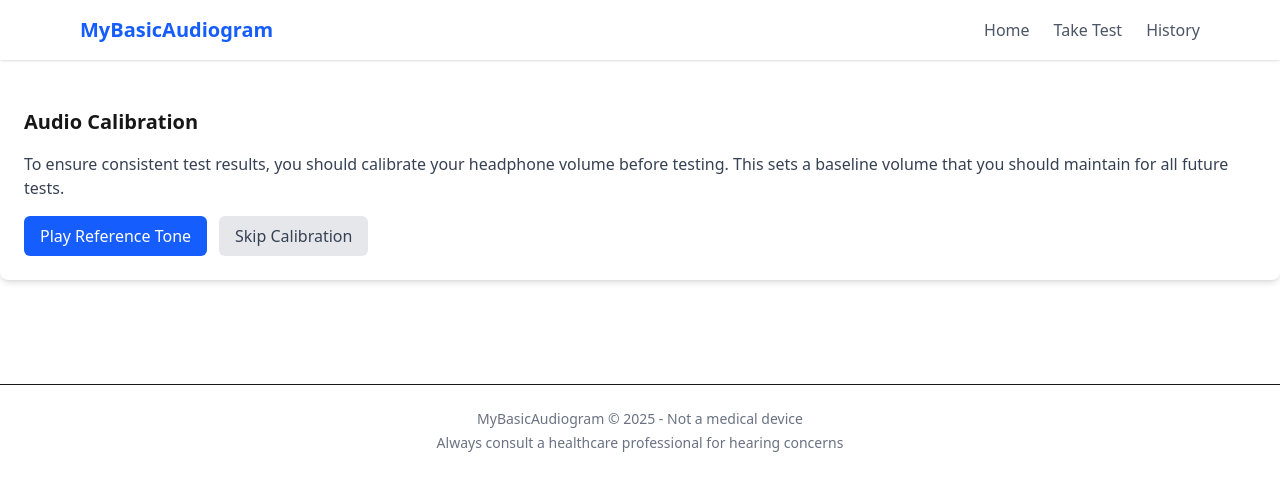
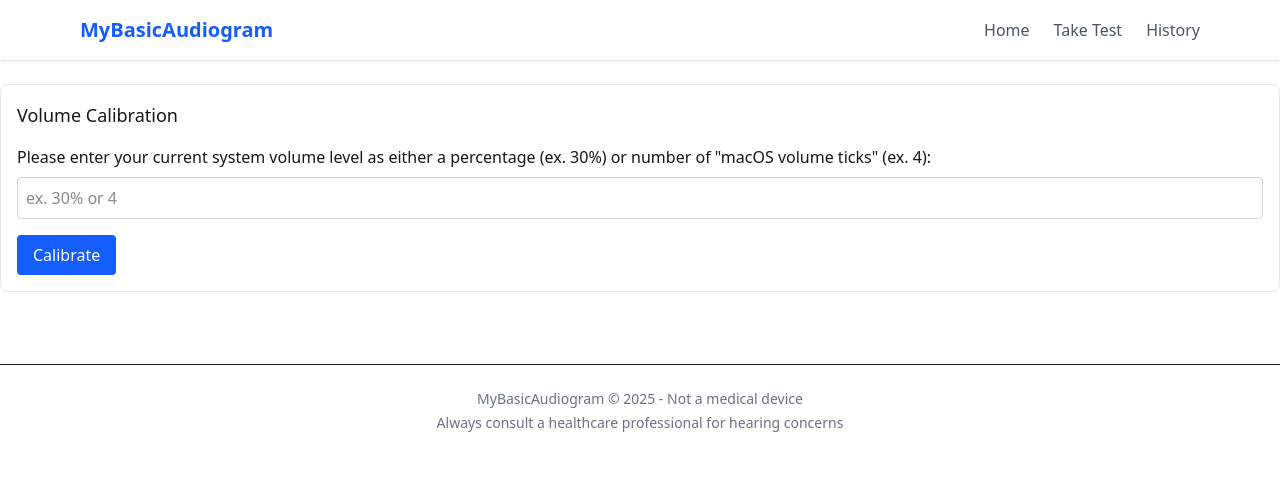
Before and after one commit to blakefrederick/MyBasicAudiogram, a Next.js app: page /test in a window 1280 px wide. Both pictures are taken after typing "Sample" into the empty fields and a click on the button "Confirm Headphones". Shown: the top 490 px of the page. Built offline with nearby package versions, Linux system fonts and the light colour scheme.

Commit message:
important updates

```diff
--- a/src/app/test/page.tsx
+++ b/src/app/test/page.tsx
@@ -101,7 +101,7 @@ export default function TestPage() {
   }
 
   if (!calibrationConfirmed) {
-    return <CalibrationComponent onCalibrated={handleCalibrationConfirmed} />;
+    return <CalibrationComponent onContinue={handleCalibrationConfirmed} />;
   }
 
   return (
--- a/src/components/CalibrationComponent.tsx
+++ b/src/components/CalibrationComponent.tsx
@@ -1,134 +1,75 @@
 'use client';
 
 import { useState } from 'react';
-import { playTone } from '@/lib/tonePlayer';
 import { useVolumeCalibration } from '@/lib/calibration';
 
-interface CalibrationComponentProps {
-  onCalibrated: () => void;
-}
+export default function CalibrationComponent({ onContinue }) {
+  const {
+    isCalibrated,
+    calibrate,
+    resetCalibration,
+  } = useVolumeCalibration();
 
-export default function CalibrationComponent({ onCalibrated }: CalibrationComponentProps) {
-  const { calibrate, resetCalibration, showVolumeWarning } = useVolumeCalibration();
-  const [playingState, setPlayingState] = useState(false);
-  const [step, setStep] = useState<'intro' | 'playing' | 'adjust' | 'complete'>('intro');
+  const [volumeInput, setVolumeInput] = useState('');
 
-  const handlePlayReferenceSound = () => {
-    setPlayingState(true);
-    setStep('playing');
-
-    // Play a 1000 Hz tone at 50% volume as a reference
-    playTone(1000, 50, 'left', 2.0);
-
-    setTimeout(() => {
-      setPlayingState(false);
-      setStep('adjust');
-    }, 2000);
-  };
-
-  const handleConfirmCalibration = () => {
-    calibrate();
-    setStep('complete');
-    onCalibrated();
-  };
-
-  const handleSkipCalibration = () => {
-    onCalibrated();
-  };
-
-  const handleResetCalibration = () => {
-    resetCalibration();
-    setStep('intro');
+  const handleCalibrate = () => {
+    if (volumeInput) {
+      const isPercentage = volumeInput.includes('%');
+      const calibrationValue = isPercentage
+        ? volumeInput.trim()
+        : `${volumeInput.trim()} ticks`;
+      localStorage.setItem('audiogram_calibration_volume', calibrationValue);
+      calibrate();
+      // After calibration, continue to the test
+      onContinue();
+    } else {
+      alert('Please enter your system volume level as either a percentage (ex. 30%) or number of "macOS volume ticks" (ex. 4).');
+    }
   };
 
   return (
-    <div className="mb-8 p-6 bg-white rounded-lg shadow-md">
-      <h2 className="text-xl font-semibold mb-4">Audio Calibration</h2>
+    <div className="p-4 border border-gray-200 rounded-lg bg-white">
+      <h2 className="text-lg font-medium mb-4">Volume Calibration</h2>
 
-      {showVolumeWarning && (
-        <div className="mb-4 p-3 bg-yellow-100 text-yellow-800 rounded-md">
-          <p className="font-medium">System volume may have changed</p>
-          <p className="text-sm">
-            It appears your system volume has changed since calibration. For accurate results,
-            please recalibrate or ensure volume is at the same level as your previous tests.
+      {!isCalibrated ? (
+        <div>
+          <p className="mb-2">
+            Please enter your current system volume level as either a percentage (ex. 30%) or number of "macOS volume ticks" (ex. 4):
           </p>
+          <input
+            type="text"
+            value={volumeInput}
+            onChange={(e) => setVolumeInput(e.target.value)}
+            placeholder="ex. 30% or 4"
+            className="w-full p-2 border border-gray-300 rounded mb-4"
+          />
+          <button
+            onClick={handleCalibrate}
+            className="px-4 py-2 bg-blue-600 text-white rounded hover:bg-blue-700"
+          >
+            Calibrate
+          </button>
         </div>
-      )}
-
-      {step === 'intro' && (
-        <>
-          <p className="mb-4 text-gray-700">
-            To ensure consistent test results, you should calibrate your headphone volume before testing.
-            This sets a baseline volume that you should maintain for all future tests.
+      ) : (
+        <div>
+          <p className="mb-4">
+            {`Please set your system volume to ${localStorage.getItem('audiogram_calibration_volume')} for consistent results.`}
           </p>
-
-          <button
-            onClick={handlePlayReferenceSound}
-            className="px-4 py-2 bg-blue-600 text-white rounded-md hover:bg-blue-700 focus:outline-none focus:ring-2 focus:ring-blue-500 focus:ring-offset-2 mr-3"
-          >
-            Play Reference Tone
-          </button>
-
-          <button
-            onClick={handleSkipCalibration}
-            className="px-4 py-2 bg-gray-200 text-gray-700 rounded-md hover:bg-gray-300 focus:outline-none focus:ring-2 focus:ring-gray-400 focus:ring-offset-2"
-          >
-            Skip Calibration
-          </button>
-        </>
-      )}
-
-      {step === 'playing' && (
-        <div className="text-center p-8">
-          <div className={playingState ? "animate-pulse" : ""}>
-            <svg className="w-16 h-16 mx-auto text-blue-500" fill="none" viewBox="0 0 24 24" stroke="currentColor">
-              <path strokeLinecap="round" strokeLinejoin="round" strokeWidth={2} d="M15.536 8.464a5 5 0 010 7.072m2.828-9.9a9 9 0 010 12.728M5.586 15.536a5 5 0 001.414 1.414m3.172-9.9a9 9 0 012.12-2.12" />
-            </svg>
-          </div>
-          <p className="mt-4 text-gray-700">
-            Playing reference tone...
-          </p>
-        </div>
-      )}
-
-      {step === 'adjust' && (
-        <>
-          <p className="mb-4 text-gray-700">
-            Adjust your headphone volume to a comfortable level where you can clearly hear the reference tone.
-            Remember this volume setting for future tests.
-          </p>
-
-          <div className="flex space-x-3">
+          <div className="flex space-x-4">
             <button
-              onClick={handlePlayReferenceSound}
-              className="px-4 py-2 bg-gray-200 text-gray-700 rounded-md hover:bg-gray-300 focus:outline-none focus:ring-2 focus:ring-gray-400 focus:ring-offset-2"
+              onClick={resetCalibration}
+              className="px-4 py-2 bg-red-600 text-white rounded hover:bg-red-700"
             >
-              Play Again
+              Reset Calibration
             </button>
-
             <button
-              onClick={handleConfirmCalibration}
-              className="px-4 py-2 bg-green-600 text-white rounded-md hover:bg-green-700 focus:outline-none focus:ring-2 focus:ring-green-500 focus:ring-offset-2"
+              onClick={onContinue}
+              className="px-4 py-2 bg-green-600 text-white rounded hover:bg-green-700"
             >
-              Confirm Calibration
+              Continue
             </button>
           </div>
-        </>
-      )}
-
-      {step === 'complete' && (
-        <>
-          <p className="mb-4 text-green-600 font-medium">
-            Calibration complete! Keep your volume at this level for consistent test results.
-          </p>
-
-          <button
-            onClick={handleResetCalibration}
-            className="px-4 py-2 bg-gray-200 text-gray-700 rounded-md hover:bg-gray-300 focus:outline-none focus:ring-2 focus:ring-gray-400 focus:ring-offset-2"
-          >
-            Recalibrate
-          </button>
-        </>
+        </div>
       )}
     </div>
   );
--- a/src/components/HeadphoneWarning.tsx
+++ b/src/components/HeadphoneWarning.tsx
@@ -53,7 +53,7 @@ export default function HeadphoneWarning({ onHeadphoneConfirmed }: HeadphoneWarn
             id="headphone"
             value={headphone}
             onChange={handleHeadphoneChange}
-            placeholder="e.g., Sony WH-1000XM5"
+            placeholder="ex. Sony WH-1000XM5"
             className="w-full px-4 py-2 border border-gray-300 rounded-md focus:outline-none focus:ring-2 focus:ring-blue-500"
             required
           />
--- a/src/lib/calibration.ts
+++ b/src/lib/calibration.ts
@@ -28,6 +28,14 @@ export function useVolumeCalibration() {
       console.error('Error getting system volume:', error);
       return null;
     }
+  };
+
+  // Get a user-friendly volume reminder message
+  const getVolumeReminderMessage = (): string | null => {
+    if (calibrationVolume === null) return null;
+
+    return `Please set your system volume to approximately ${calibrationVolume}% for consistent results. ` +
+           `Refer to your device's instructions for adjusting system volume (ex. macOS, Windows, iOS).`;
   };
 
   // Initialize volume monitoring
@@ -87,6 +95,7 @@ export function useVolumeCalibration() {
     isCalibrated,
     calibrate,
     resetCalibration,
-    showVolumeWarning
+    showVolumeWarning,
+    getVolumeReminderMessage
   };
 }
```
Also changed, not shown: 1 other file (tests, documents, lock files or other folders).
